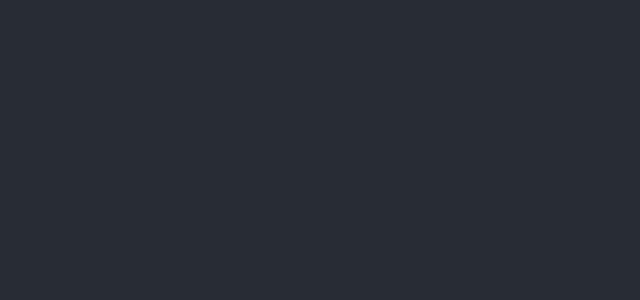
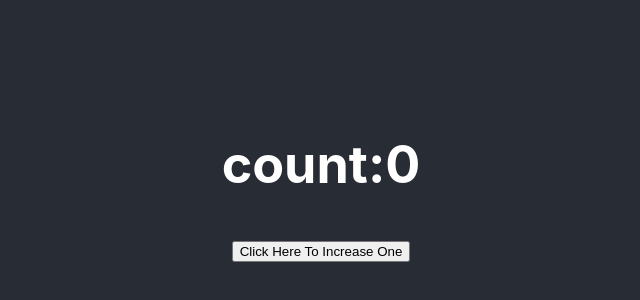
Before and after one commit to amdadul3036/REACT-core-concept, a React (Create React App) app: page / in a window 1280 px wide. Shown: the part 220-520 px from the top of the page, without its empty margins (319-959 px from the left). Built offline with nearby package versions, Linux system fonts and the light colour scheme.

Commit message:
Increase

```diff
--- a/src/App.js
+++ b/src/App.js
@@ -1,4 +1,4 @@
-import React from "react";
+import React, { useState } from "react";
 import logo from "./logo.svg";
 import "./App.css";
 import Hello from './Component/Hello';
@@ -10,10 +10,22 @@
   return (
     <div className="App">
       <header className="App-header">
-
+      <Counter></Counter>
       </header>
     </div>
   );
 }
-
+function  Counter() {
+  const[count,setCount] = useState(0);
+  const handleIncrease = () => {
+    const newCount = count +1;
+    setCount(newCount);
+  }
+  return(
+    <div>
+          <h1>count:{count}</h1>
+          <button onClick = {handleIncrease}>Click Here To Increase One</button>
+    </div>
+  )
+}
   export default App;
```
